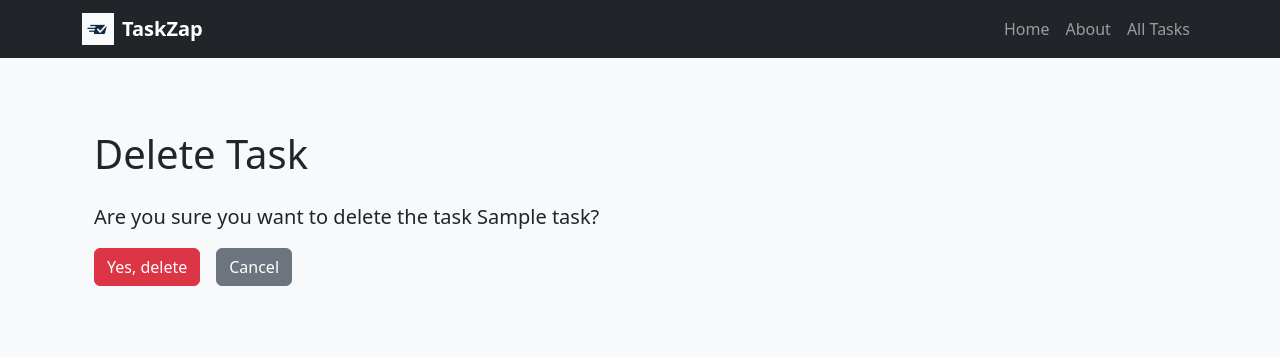
After one commit to Zebyrod/todo-django-crud-app, a Django app: page /tasks/1/delete/ in a window 1280 px wide. The commit adds this page. Shown: the top 357 px of the page. Run offline with Django 5.2, Linux system fonts and the light colour scheme; tables that the repository leaves empty hold one stand-in row (values such as "Sample post").

Commit message:
D functionality, Full Crud for Task Model. Next step is begin CRUD for Checklistitem model

```diff
--- a/main_app/templates/tasks/detail.html
+++ b/main_app/templates/tasks/detail.html
@@ -7,7 +7,7 @@
 
 <div class="mb-3">
   <a href="{% url 'task-edit' task.pk %}" class="btn btn-warning me-2" aria-label="Edit Task">Edit Task</a>
-
+  <a href="{% url 'task-delete' task.pk %}" class="btn btn-danger" aria-label="Delete Task">Delete Task</a>
 
 </div>
 
--- /dev/null
+++ b/main_app/templates/tasks/task_confirm_delete.html
@@ -0,0 +1,17 @@
+<!-- main_app/templates/tasks/task_confirm_delete.html -->
+
+{% extends 'base.html' %}
+{% load static %}
+
+{% block content %}
+<section class="container my-5">
+  <h1 class="mb-4">Delete Task</h1>
+  <p class="lead">Are you sure you want to delete the task <strong>{{ task.name }}</strong>?</p>
+
+  <form method="POST" class="d-flex gap-3">
+    {% csrf_token %}
+    <button type="submit" class="btn btn-danger">Yes, delete</button>
+    <a href="{% url 'task-detail' task_id=task.id %}" class="btn btn-secondary">Cancel</a>
+  </form>
+</section>
+{% endblock %}
--- a/main_app/urls.py
+++ b/main_app/urls.py
@@ -13,4 +13,6 @@ urlpatterns = [
     path('tasks/create/', views.task_create, name='task-create'),
     path('tasks/<int:task_id>/', views.task_detail, name='task-detail'),
     path('tasks/<int:task_id>/edit', views.task_update, name='task-edit'),
+    path('tasks/<int:task_id>/delete/', views.task_delete, name='task-delete'),
+
 ]
--- a/main_app/views.py
+++ b/main_app/views.py
@@ -20,7 +20,7 @@ def about(request):
     # When navigating to /about return the about.html template
     return render(request, 'about.html')
 
-
+#  TASK FUNCTION BASED VIEWS
 def task_index(request):
     # Render the tasks/index.html with the task list data
     tasks = Task.objects.all()
@@ -56,3 +56,12 @@ def task_update(request, task_id):
     else:
         form = TaskForm(instance=task)
     return render(request, 'tasks/task_form.html', {'form': form, 'task': task})
+
+def task_delete(request, task_id):
+    task = Task.objects.get(id=task_id)
+    if request.method == 'POST':
+        task.delete()
+        return redirect('task-index')
+    return render(request, 'tasks/task_confirm_delete.html', {'task': task})
+
+# ChecklistItem Function Based Views
```
